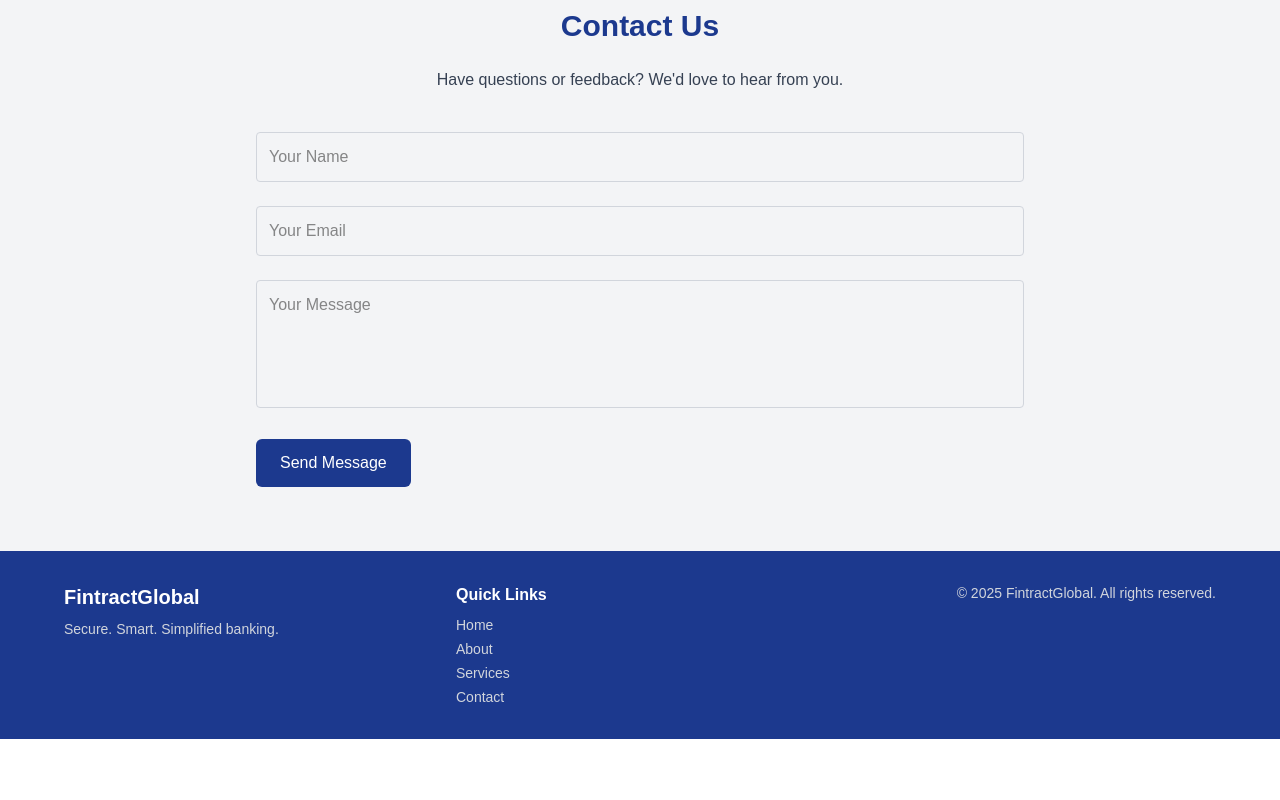
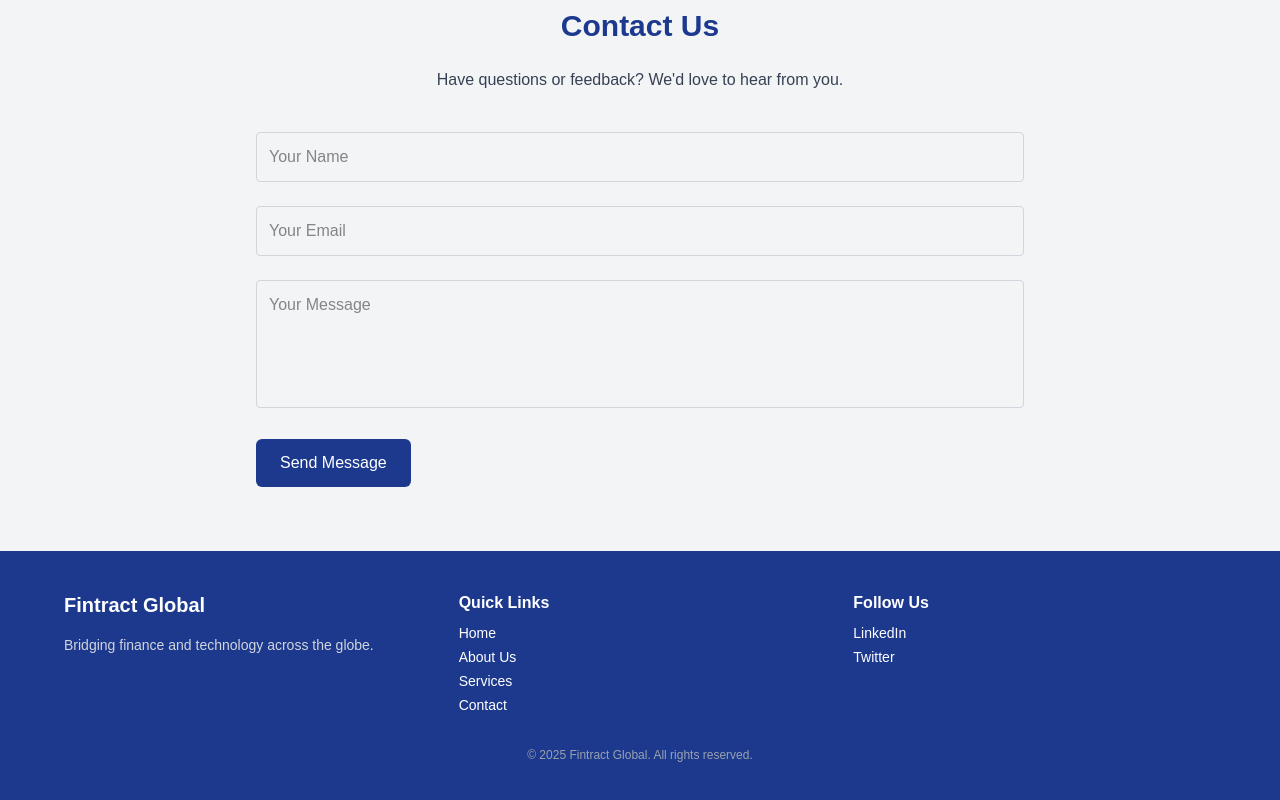
Before and after one commit to harshitagupta29/frontend, a Next.js app: page / in a window 1280 px wide. Shown: the part 1398-2198 px from the top of the page. Before the commit the page ends 2137 px from the top, so only its background shows below. Built offline with nearby package versions, Linux system fonts and the light colour scheme.

Commit message:
Added footer section

```diff
--- a/src/app/page.js
+++ b/src/app/page.js
@@ -1,4 +1,5 @@
 import Navbar from "@/components/Navbar";
+import Footer from "@/components/Footer";
 
 export default function Home() {
   return (
@@ -10,7 +11,7 @@ export default function Home() {
       <section className="bg-gray-100 py-20 px-4 text-center">
         <div className="max-w-3xl mx-auto">
           <h1 className="text-5xl font-bold text-blue-900 mb-6">
-              Welcome to Fintract Global
+            Bank Smarter, Live Better
           </h1>
           <p className="text-lg text-gray-700 mb-8">
             Discover key features and financial tools to power your future.
@@ -145,37 +146,9 @@ export default function Home() {
           </form>
         </div>
       </section>
-      {/* Footer Section */}
-<footer className="bg-blue-900 text-white py-8 px-6">
-  <div className="max-w-6xl mx-auto grid md:grid-cols-3 gap-6 text-center md:text-left">
-    {/* Branding */}
-    <div>
-      <h3 className="text-xl font-bold mb-2">FintractGlobal</h3>
-      <p className="text-sm text-gray-300">
-        Secure. Smart. Simplified banking.
-      </p>
-    </div>
 
-    {/* Navigation */}
-    <div>
-      <h4 className="font-semibold mb-2">Quick Links</h4>
-      <ul className="space-y-1 text-sm text-gray-300">
-        <li><a href="/" className="hover:underline">Home</a></li>
-        <li><a href="/about" className="hover:underline">About</a></li>
-        <li><a href="/services" className="hover:underline">Services</a></li>
-        <li><a href="/contact" className="hover:underline">Contact</a></li>
-      </ul>
-    </div>
-
-    {/* Copyright */}
-    <div className="md:text-right">
-      <p className="text-sm text-gray-300">
-        &copy; {new Date().getFullYear()} FintractGlobal. All rights reserved.
-      </p>
-    </div>
-  </div>
-</footer>
-
+      {/* Footer */}
+      <Footer />
     </main>
   );
 }
--- /dev/null
+++ b/src/components/Footer.js
@@ -0,0 +1,39 @@
+export default function Footer() {
+  return (
+    <footer className="bg-blue-900 text-white py-10 px-6">
+      <div className="max-w-6xl mx-auto grid md:grid-cols-3 gap-8 text-center md:text-left">
+        {/* Column 1 */}
+        <div>
+          <h3 className="text-xl font-bold mb-4">Fintract Global</h3>
+          <p className="text-sm text-gray-300">
+            Bridging finance and technology across the globe.
+          </p>
+        </div>
+
+        {/* Column 2 */}
+        <div>
+          <h4 className="text-md font-semibold mb-2">Quick Links</h4>
+          <ul className="space-y-1 text-sm">
+            <li><a href="/" className="hover:underline">Home</a></li>
+            <li><a href="/about" className="hover:underline">About Us</a></li>
+            <li><a href="/services" className="hover:underline">Services</a></li>
+            <li><a href="/contact" className="hover:underline">Contact</a></li>
+          </ul>
+        </div>
+
+        {/* Column 3 */}
+        <div>
+          <h4 className="text-md font-semibold mb-2">Follow Us</h4>
+          <ul className="space-y-1 text-sm">
+            <li><a href="#" className="hover:underline">LinkedIn</a></li>
+            <li><a href="#" className="hover:underline">Twitter</a></li>
+          </ul>
+        </div>
+      </div>
+
+      <div className="mt-8 text-center text-xs text-gray-400">
+        © 2025 Fintract Global. All rights reserved.
+      </div>
+    </footer>
+  );
+}
```
